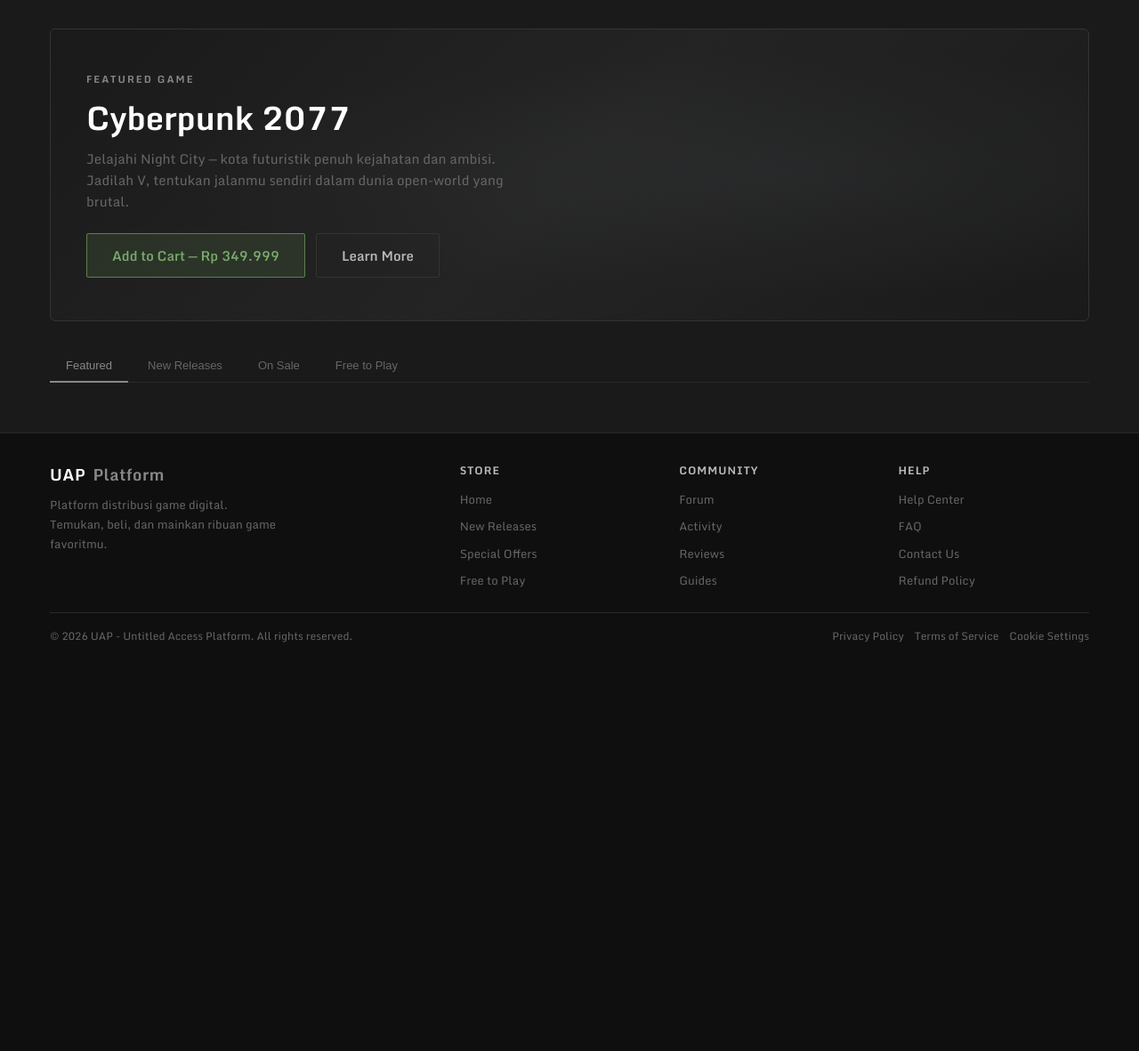
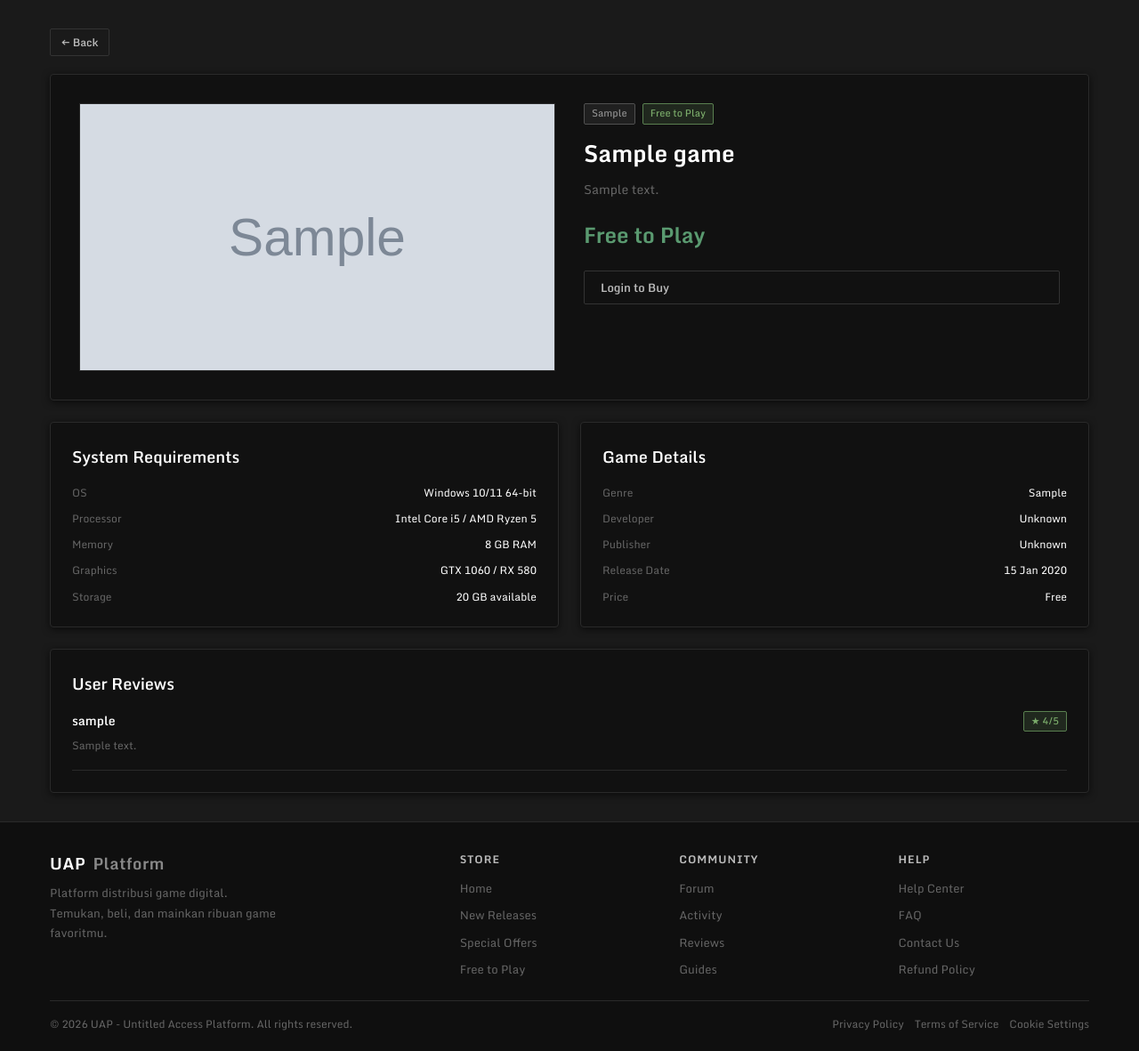
Before and after one commit to Ashpyria/Tested-Untitled-Access-Platform, a PHP site: page /?page=game&id=1 in a window 1280 px wide. Shown: the part 61-1242 px from the top of the page at 89% size. Before the commit the page ends 783 px from the top, so only its background shows below. Run offline with PHP 8.4, Linux system fonts and the light colour scheme; tables that the repository leaves empty hold one stand-in row (values such as "Sample post"); grey boxes marked "Sample" are stand-in pictures.

Commit message:
feat: add game images and game detail page
Add game detail page with info, pricing, system requirements, and reviews. Add image upload for games in admin panel. Update store cards to display game images and make game titles clickable to navigate to detail page.

```diff
--- a/src/backend/helpers/router.php
+++ b/src/backend/helpers/router.php
@@ -1,7 +1,7 @@
 <?php
 $page = $_GET['page'] ?? 'store';
 
-$allowed_pages = ['store', 'library', 'community', 'support', 'profile', 'cart', 'login', 'register'];
+$allowed_pages = ['store', 'library', 'community', 'support', 'profile', 'cart', 'login', 'register', 'game'];
 if (!in_array($page, $allowed_pages)) {
     $page = 'store';
 }
@@ -15,6 +15,7 @@ $titles = [
     'cart'      => 'Cart - Untitled Access Platform',
     'login'     => 'Login - Untitled Access Platform',
     'register'  => 'Register - Untitled Access Platform',
+    'game' => 'Game Detail - Untitled Access Platform',
 ];
 
 $page_title   = $titles[$page];
@@ -27,6 +28,7 @@ $models = [
     'community' => ['Community.php', 'Library.php'],
     'cart'      => ['Cart.php'],
     'support'   => ['Support.php'],
+    'game' => ['Game.php', 'Cart.php', 'Community.php'],
 ];
 
 foreach ($models[$page] ?? [] as $model) {
--- a/src/backend/models/Game.php
+++ b/src/backend/models/Game.php
@@ -26,3 +26,10 @@ function getFreeGames() {
     $pdo = getDB();
     return $pdo->query('SELECT * FROM games WHERE is_free = 1')->fetchAll();
 }
+
+function getGameById($id) {
+    $pdo  = getDB();
+    $stmt = $pdo->prepare('SELECT * FROM games WHERE id = ?');
+    $stmt->execute([$id]);
+    return $stmt->fetch();
+}
--- /dev/null
+++ b/src/frontend/pages/game/game.php
@@ -0,0 +1,184 @@
+<?php
+$game_id = (int)($_GET['id'] ?? 0);
+$game    = $game_id ? getGameById($game_id) : null;
+
+if (!$game) {
+    header('Location: /?page=store');
+    exit;
+}
+
+$discounted = $game['discount'] > 0 ? $game['price'] * (1 - $game['discount'] / 100) : null;
+$reviews    = getAllReviews();
+$gameReviews = array_filter($reviews, fn($r) => $r['game_id'] === $game['id']);
+$inCart     = isLoggedIn() ? isInCart(getCurrentUser()['id'], $game['id']) : false;
+$inLibrary  = false;
+if (isLoggedIn()) {
+    require_once __DIR__ . '/../../../backend/models/Library.php';
+    $pdo  = getDB();
+    $stmt = $pdo->prepare('SELECT id FROM library WHERE user_id = ? AND game_id = ?');
+    $stmt->execute([getCurrentUser()['id'], $game['id']]);
+    $inLibrary = (bool)$stmt->fetch();
+}
+?>
+
+<!-- BACK BUTTON -->
+<div style="margin-bottom:20px">
+    <a href="javascript:history.back()" class="btn btn-outline btn-sm">← Back</a>
+</div>
+
+<!-- GAME HEADER -->
+<div class="card" style="padding:32px;margin-bottom:24px">
+    <div class="grid-2" style="gap:32px;align-items:start">
+
+        <!-- Cover Image -->
+        <div style="background:var(--bg-secondary);border:1px solid var(--border);border-radius:var(--radius);aspect-ratio:16/9;overflow:hidden;display:flex;align-items:center;justify-content:center">
+            <?php if (!empty($game['image'])): ?>
+                <img src="/uploads/games/<?= htmlspecialchars($game['image']) ?>" alt="<?= htmlspecialchars($game['title']) ?>" style="width:100%;height:100%;object-fit:cover">
+            <?php else: ?>
+                <span class="text-secondary">No Image</span>
+            <?php endif; ?>
+        </div>
+
+        <!-- Info -->
+        <div>
+            <div style="display:flex;gap:8px;margin-bottom:12px;flex-wrap:wrap">
+                <span class="tag"><?= htmlspecialchars($game['genre']) ?></span>
+                <?php if ($game['is_free']): ?>
+                    <span class="tag tag-green">Free to Play</span>
+                <?php endif; ?>
+                <?php if ($game['discount'] > 0): ?>
+                    <span class="tag tag-danger">-<?= $game['discount'] ?>% OFF</span>
+                <?php endif; ?>
+            </div>
+
+            <h1 style="font-size:26px;font-weight:800;color:var(--text-white);margin-bottom:8px">
+                <?= htmlspecialchars($game['title']) ?>
+            </h1>
+
+            <p class="text-secondary" style="font-size:14px;line-height:1.7;margin-bottom:20px">
+                <?= htmlspecialchars($game['description'] ?? 'Tidak ada deskripsi tersedia.') ?>
+            </p>
+
+            <!-- Price -->
+            <div style="margin-bottom:20px">
+                <?php if ($game['is_free']): ?>
+                    <span style="font-size:24px;font-weight:800;color:var(--success)">Free to Play</span>
+                <?php elseif ($discounted): ?>
+                    <div style="display:flex;align-items:center;gap:12px">
+                        <span style="font-size:14px;color:var(--text-secondary);text-decoration:line-through">
+                            Rp <?= number_format($game['price'], 0, ',', '.') ?>
+                        </span>
+                        <span style="font-size:24px;font-weight:800;color:var(--text-white)">
+                            Rp <?= number_format($discounted, 0, ',', '.') ?>
+                        </span>
+                    </div>
+                <?php else: ?>
+                    <span style="font-size:24px;font-weight:800;color:var(--text-white)">
+                        Rp <?= number_format($game['price'], 0, ',', '.') ?>
+                    </span>
+                <?php endif; ?>
+            </div>
+
+            <!-- Action Button -->
+            <?php if ($inLibrary): ?>
+                <a href="/?page=library" class="btn btn-outline" style="width:100%;text-align:center">
+                    Already in Library
+                </a>
+            <?php elseif (isLoggedIn()): ?>
+                <?php if ($inCart): ?>
+                    <a href="/?page=cart" class="btn btn-outline" style="width:100%;text-align:center">In Cart</a>
+                <?php else: ?>
+                    <a href="/?action=add_to_cart&game_id=<?= $game['id'] ?>" class="btn btn-primary" style="width:100%;text-align:center">
+                        <?= $game['is_free'] ? 'Get Free' : 'Add to Cart' ?>
+                    </a>
+                <?php endif; ?>
+            <?php else: ?>
+                <a href="/?page=login" class="btn btn-outline" style="width:100%;text-align:center">Login to Buy</a>
+            <?php endif; ?>
+        </div>
+    </div>
+</div>
+
+<!-- GAME INFO -->
+<div class="grid-2" style="gap:24px;margin-bottom:24px;align-items:start">
+
+    <!-- System Requirements -->
+    <div class="card" style="padding:24px">
+        <h2 class="section-title">System Requirements</h2>
+        <div style="display:flex;flex-direction:column;gap:10px">
+            <div class="flex-between">
+                <span class="text-secondary text-sm">OS</span>
+                <span class="text-white text-sm">Windows 10/11 64-bit</span>
+            </div>
+            <div class="flex-between">
+                <span class="text-secondary text-sm">Processor</span>
+                <span class="text-white text-sm">Intel Core i5 / AMD Ryzen 5</span>
+            </div>
+            <div class="flex-between">
+                <span class="text-secondary text-sm">Memory</span>
+                <span class="text-white text-sm">8 GB RAM</span>
+            </div>
+            <div class="flex-between">
+                <span class="text-secondary text-sm">Graphics</span>
+                <span class="text-white text-sm">GTX 1060 / RX 580</span>
+            </div>
+            <div class="flex-between">
+                <span class="text-secondary text-sm">Storage</span>
+                <span class="text-white text-sm">20 GB available</span>
+            </div>
+        </div>
+    </div>
+
+    <!-- Game Details -->
+    <div class="card" style="padding:24px">
+        <h2 class="section-title">Game Details</h2>
+        <div style="display:flex;flex-direction:column;gap:10px">
+            <div class="flex-between">
+                <span class="text-secondary text-sm">Genre</span>
+                <span class="text-white text-sm"><?= htmlspecialchars($game['genre']) ?></span>
+            </div>
+            <div class="flex-between">
+                <span class="text-secondary text-sm">Developer</span>
+                <span class="text-white text-sm"><?= htmlspecialchars($game['developer'] ?? 'Unknown') ?></span>
+            </div>
+            <div class="flex-between">
+                <span class="text-secondary text-sm">Publisher</span>
+                <span class="text-white text-sm"><?= htmlspecialchars($game['publisher'] ?? 'Unknown') ?></span>
+            </div>
+            <div class="flex-between">
+                <span class="text-secondary text-sm">Release Date</span>
+                <span class="text-white text-sm">
+                    <?= !empty($game['release_date']) ? date('d M Y', strtotime($game['release_date'])) : '-' ?>
+                </span>
+            </div>
+            <div class="flex-between">
+                <span class="text-secondary text-sm">Price</span>
+                <span class="text-white text-sm">
+                    <?= $game['is_free'] ? 'Free' : 'Rp ' . number_format($game['price'], 0, ',', '.') ?>
+                </span>
+            </div>
+        </div>
+    </div>
+</div>
+
+<!-- REVIEWS -->
+<div class="card" style="padding:24px">
+    <h2 class="section-title">User Reviews</h2>
+    <?php if (empty($gameReviews)): ?>
+        <p class="text-secondary text-sm">Belum ada review untuk game ini.</p>
+    <?php else: ?>
+        <div style="display:flex;flex-direction:column;gap:16px">
+            <?php foreach ($gameReviews as $review): ?>
+            <div style="border-bottom:1px solid var(--border);padding-bottom:16px">
+                <div class="flex-between" style="margin-bottom:6px">
+                    <span class="text-white" style="font-weight:600"><?= htmlspecialchars($review['username']) ?></span>
+                    <span class="tag <?= $review['rating'] >= 4 ? 'tag-green' : ($review['rating'] >= 3 ? 'tag-warning' : 'tag-danger') ?>">
+                        ★ <?= $review['rating'] ?>/5
+                    </span>
+                </div>
+                <p class="text-secondary text-sm" style="line-height:1.7"><?= htmlspecialchars($review['content']) ?></p>
+            </div>
+            <?php endforeach; ?>
+        </div>
+    <?php endif; ?>
+</div>
--- a/src/frontend/pages/store/featured.php
+++ b/src/frontend/pages/store/featured.php
@@ -5,9 +5,18 @@
     <?php $discounted = $game['discount'] > 0 ? $game['price'] * (1 - $game['discount'] / 100) : null; ?>
 
     <div class="card game-card">
-        <div class="game-card-img">No Image</div>
+        <div class="game-card-img">
+            <?php if (!empty($game['image'])): ?>
+                <img src="/uploads/games/<?= htmlspecialchars($game['image']) ?>" alt="<?= htmlspecialchars($game['title']) ?>" style="width:100%;height:100%;object-fit:cover">
+            <?php else: ?>
+                <span class="text-secondary" style="font-size:12px">No Image</span>
+            <?php endif; ?>
+        </div>
+
         <div class="game-card-body">
-            <p class="game-card-title"><?= htmlspecialchars($game['title']) ?></p>
+            <a href="/?page=game&id=<?= $game['id'] ?>" style="text-decoration:none">
+                <p class="game-card-title"><?= htmlspecialchars($game['title']) ?></p>
+            </a>
             <p class="game-card-genre"><?= htmlspecialchars($game['genre']) ?></p>
             <div class="game-card-price">
                 <?php if ($discounted): ?>
--- a/src/frontend/pages/store/free-to-play.php
+++ b/src/frontend/pages/store/free-to-play.php
@@ -4,9 +4,17 @@
 <div class="grid-4">
     <?php foreach ($freeGames as $game): ?>
     <div class="card game-card">
-        <div class="game-card-img">No Image</div>
+        <div class="game-card-img">
+            <?php if (!empty($game['image'])): ?>
+                <img src="/uploads/games/<?= htmlspecialchars($game['image']) ?>" alt="<?= htmlspecialchars($game['title']) ?>" style="width:100%;height:100%;object-fit:cover">
+            <?php else: ?>
+                <span class="text-secondary" style="font-size:12px">No Image</span>
+            <?php endif; ?>
+        </div>
         <div class="game-card-body">
-            <p class="game-card-title"><?= htmlspecialchars($game['title']) ?></p>
+            <a href="/?page=game&id=<?= $game['id'] ?>" style="text-decoration:none">
+                <p class="game-card-title"><?= htmlspecialchars($game['title']) ?></p>
+            </a>
             <p class="game-card-genre"><?= htmlspecialchars($game['genre']) ?></p>
             <div class="game-card-price">
                 <span class="price-free">Free to Play</span>
--- a/src/frontend/pages/store/new-releases.php
+++ b/src/frontend/pages/store/new-releases.php
@@ -5,9 +5,17 @@
     <?php foreach ($newGames as $game): ?>
     <?php $discounted = $game['discount'] > 0 ? $game['price'] * (1 - $game['discount'] / 100) : null; ?>
     <div class="card game-card">
-        <div class="game-card-img">No Image</div>
+        <div class="game-card-img">
+            <?php if (!empty($game['image'])): ?>
+                <img src="/uploads/games/<?= htmlspecialchars($game['image']) ?>" alt="<?= htmlspecialchars($game['title']) ?>" style="width:100%;height:100%;object-fit:cover">
+            <?php else: ?>
+                <span class="text-secondary" style="font-size:12px">No Image</span>
+            <?php endif; ?>
+        </div>
         <div class="game-card-body">
-            <p class="game-card-title"><?= htmlspecialchars($game['title']) ?></p>
+            <a href="/?page=game&id=<?= $game['id'] ?>" style="text-decoration:none">
+                <p class="game-card-title"><?= htmlspecialchars($game['title']) ?></p>
+            </a>
             <p class="game-card-genre"><?= htmlspecialchars($game['genre']) ?></p>
             <div class="game-card-price">
                 <?php if ($game['is_free']): ?>
--- a/src/frontend/pages/store/on-sale.php
+++ b/src/frontend/pages/store/on-sale.php
@@ -6,7 +6,14 @@ $dealOfDay = $saleGames[0] ?? null;
 <?php if ($dealOfDay): ?>
 <?php $dealPrice = $dealOfDay['price'] * (1 - $dealOfDay['discount'] / 100); ?>
 <div class="card" style="padding:20px;margin-bottom:24px;display:flex;align-items:center;gap:24px">
-    <div style="width:120px;height:80px;background:var(--bg-secondary);flex-shrink:0;display:flex;align-items:center;justify-content:center;color:var(--text-secondary);font-size:12px">No Image</div>
+    <div style="width:120px;height:80px;background:var(--bg-secondary);flex-shrink:0;border-radius:var(--radius-sm);overflow:hidden;display:flex;align-items:center;justify-content:center">
+        <?php if (!empty($dealOfDay['image'])): ?>
+            <img src="/uploads/games/<?= htmlspecialchars($dealOfDay['image']) ?>" style="width:100%;height:100%;object-fit:cover">
+        <?php else: ?>
+            <span class="text-secondary" style="font-size:12px">No Image</span>
+        <?php endif; ?>
+    </div>
+
     <div style="flex:1">
         <p class="text-secondary text-sm" style="margin-bottom:4px;text-transform:uppercase;letter-spacing:1px">Deal of the Day</p>
         <p class="text-white" style="font-size:18px;font-weight:700;margin-bottom:4px"><?= htmlspecialchars($dealOfDay['title']) ?></p>
@@ -35,9 +42,17 @@ $dealOfDay = $saleGames[0] ?? null;
     <?php foreach ($saleGames as $game): ?>
     <?php $discounted = $game['price'] * (1 - $game['discount'] / 100); ?>
     <div class="card game-card">
-        <div class="game-card-img">No Image</div>
+        <div class="game-card-img">
+            <?php if (!empty($game['image'])): ?>
+                <img src="/uploads/games/<?= htmlspecialchars($game['image']) ?>" alt="<?= htmlspecialchars($game['title']) ?>" style="width:100%;height:100%;object-fit:cover">
+            <?php else: ?>
+                <span class="text-secondary" style="font-size:12px">No Image</span>
+            <?php endif; ?>
+        </div>
         <div class="game-card-body">
-            <p class="game-card-title"><?= htmlspecialchars($game['title']) ?></p>
+            <a href="/?page=game&id=<?= $game['id'] ?>" style="text-decoration:none">
+                <p class="game-card-title"><?= htmlspecialchars($game['title']) ?></p>
+            </a>
             <p class="game-card-genre"><?= htmlspecialchars($game['genre']) ?></p>
             <div class="game-card-price">
                 <span class="price-discount">-<?= $game['discount'] ?>%</span>
```
Also changed, not shown: public/admin/views/pages/games.php (+48 -6 lines), public/uploads/games/game_69fb0468c5a01.jpg (added).
